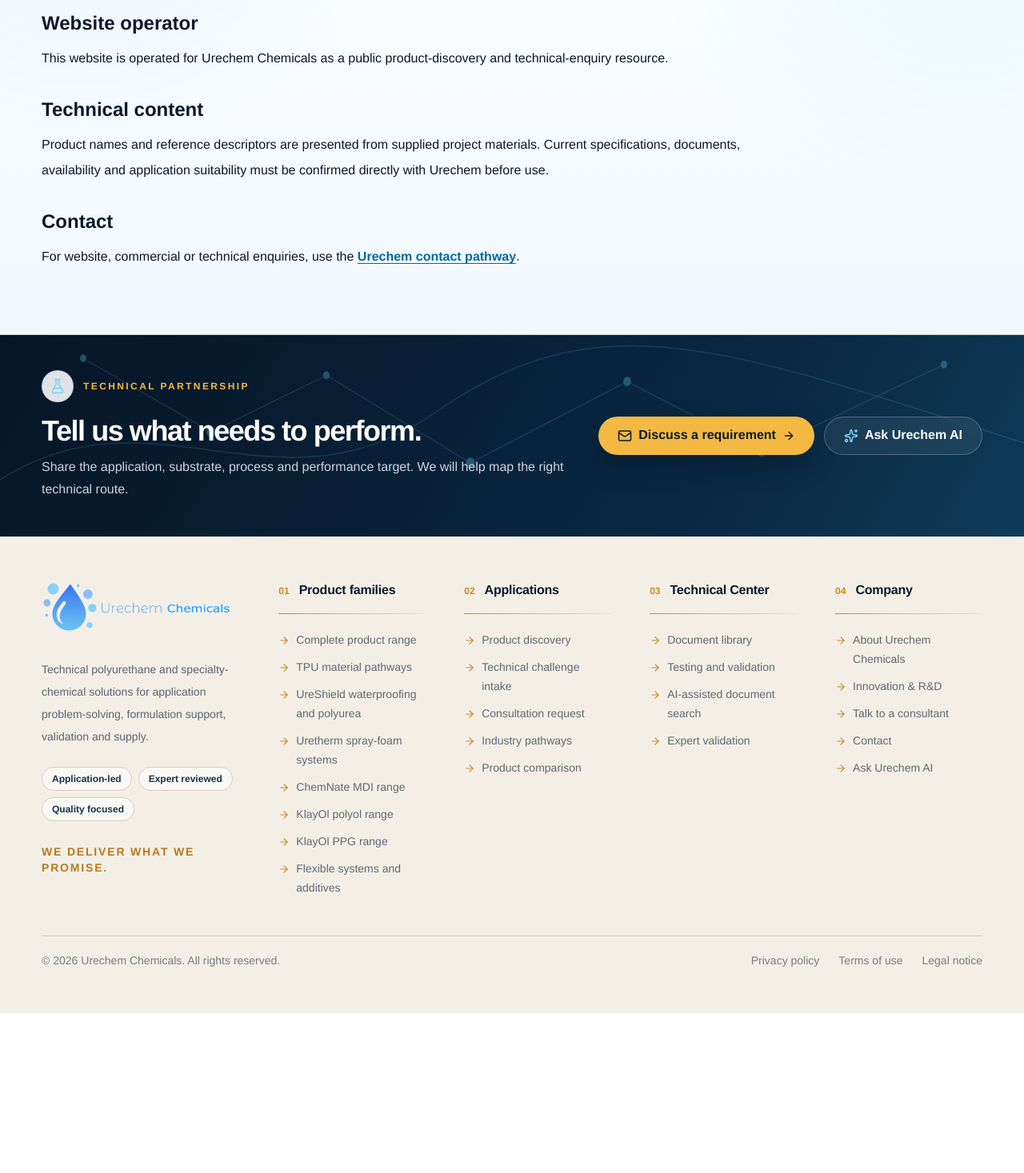
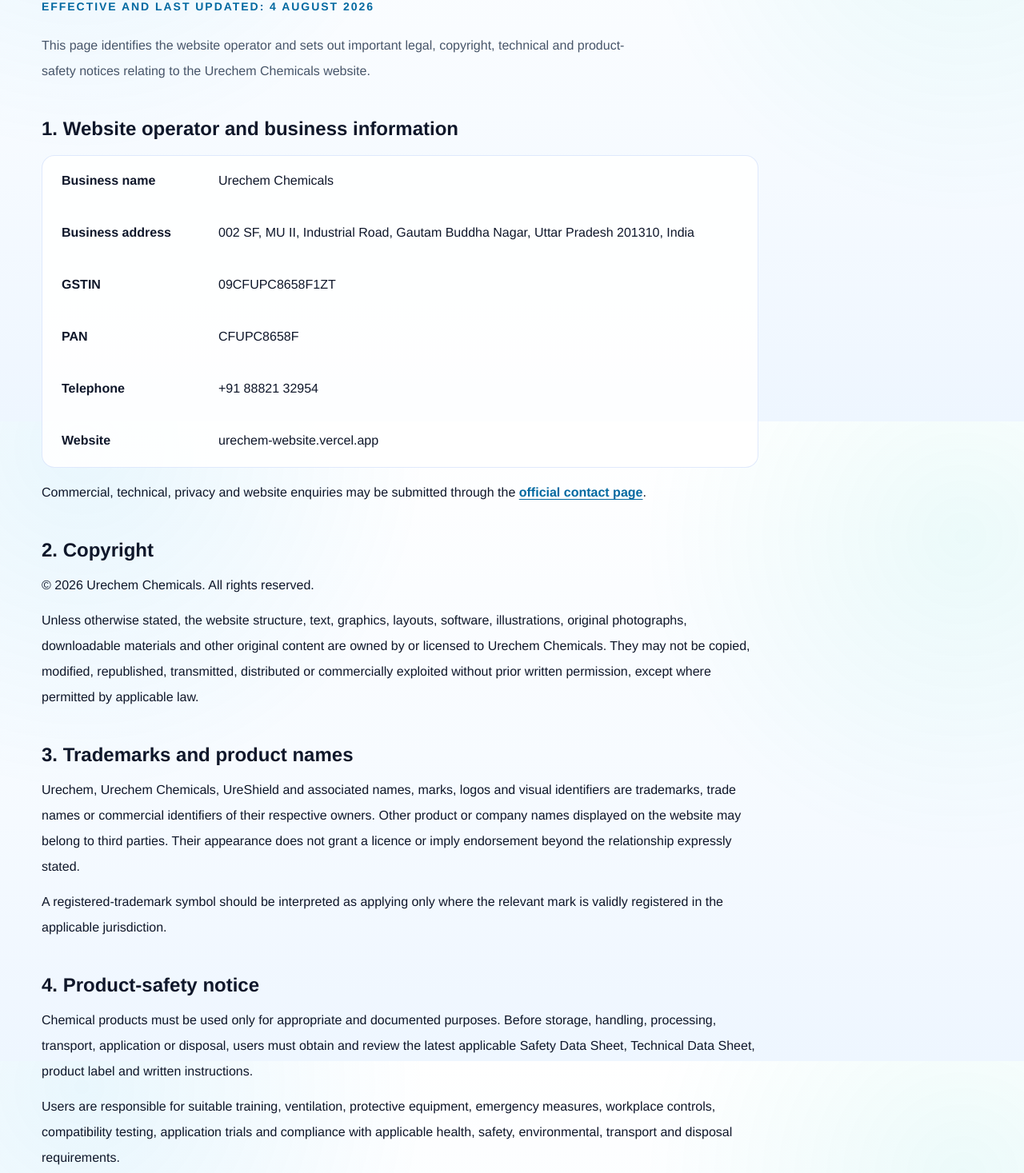
Before and after one commit to vinayaknehwal98-tech/urechem-website, a Next.js app: page /legal in a window 1280 px wide. Shown: the part 273-1740 px from the top of the page at 80% size. Before the commit the page ends 1540 px from the top, so only its background shows below. Built offline with nearby package versions, Linux system fonts and the light colour scheme.

Commit message:
Add complete Urechem legal notice

```diff
--- a/src/app/legal/page.tsx
+++ b/src/app/legal/page.tsx
@@ -2,25 +2,191 @@
 import { Container } from "@/components/ui/container";
 import { SectionLabel } from "@/components/ui/section-label";
 
-export const metadata = { title: "Legal Notice" };
+export const metadata = {
+  title: "Legal Notice",
+  description: "Legal, business, copyright and technical information for the Urechem Chemicals website.",
+};
+
+const effectiveDate = "4 August 2026";
 
 export default function Page() {
   return (
     <Container className="py-16 sm:py-20">
       <SectionLabel>Legal</SectionLabel>
-      <h1 className="mt-5 text-4xl font-black tracking-[-0.04em] text-white sm:text-5xl">Legal notice</h1>
-      <div className="mt-8 max-w-4xl space-y-8 text-base leading-8 text-slate-300">
+      <div className="mt-5 max-w-4xl">
+        <h1 className="text-4xl font-black tracking-[-0.04em] text-white sm:text-5xl">Legal notice</h1>
+        <p className="mt-4 text-sm font-semibold uppercase tracking-[0.14em] text-cyan-200">
+          Effective and last updated: {effectiveDate}
+        </p>
+        <p className="mt-6 max-w-3xl text-base leading-8 text-slate-300">
+          This page identifies the website operator and sets out important legal, copyright, technical and product-safety
+          notices relating to the Urechem Chemicals website.
+        </p>
+      </div>
+
+      <div className="mt-10 max-w-4xl space-y-10 text-base leading-8 text-slate-300">
         <section>
-          <h2 className="text-2xl font-semibold text-white">Website operator</h2>
-          <p className="mt-3">This website is operated for Urechem Chemicals as a public product-discovery and technical-enquiry resource.</p>
+          <h2 className="text-2xl font-semibold text-white">1. Website operator and business information</h2>
+          <div className="mt-4 overflow-hidden rounded-2xl border border-white/10 bg-white/[0.04]">
+            <dl className="divide-y divide-white/10">
+              <div className="grid gap-1 px-5 py-4 sm:grid-cols-[12rem_1fr] sm:px-6">
+                <dt className="font-semibold text-white">Business name</dt>
+                <dd>Urechem Chemicals</dd>
+              </div>
+              <div className="grid gap-1 px-5 py-4 sm:grid-cols-[12rem_1fr] sm:px-6">
+                <dt className="font-semibold text-white">Business address</dt>
+                <dd>002 SF, MU II, Industrial Road, Gautam Buddha Nagar, Uttar Pradesh 201310, India</dd>
+              </div>
+              <div className="grid gap-1 px-5 py-4 sm:grid-cols-[12rem_1fr] sm:px-6">
+                <dt className="font-semibold text-white">GSTIN</dt>
+                <dd>09CFUPC8658F1ZT</dd>
+              </div>
+              <div className="grid gap-1 px-5 py-4 sm:grid-cols-[12rem_1fr] sm:px-6">
+                <dt className="font-semibold text-white">PAN</dt>
+                <dd>CFUPC8658F</dd>
+              </div>
+              <div className="grid gap-1 px-5 py-4 sm:grid-cols-[12rem_1fr] sm:px-6">
+                <dt className="font-semibold text-white">Telephone</dt>
+                <dd>+91 88821 32954</dd>
+              </div>
+              <div className="grid gap-1 px-5 py-4 sm:grid-cols-[12rem_1fr] sm:px-6">
+                <dt className="font-semibold text-white">Website</dt>
+                <dd>urechem-website.vercel.app</dd>
+              </div>
+            </dl>
+          </div>
+          <p className="mt-4">
+            Commercial, technical, privacy and website enquiries may be submitted through the{" "}
+            <Link className="font-semibold text-cyan-100 underline underline-offset-4" href="/contact">
+              official contact page
+            </Link>
+            .
+          </p>
         </section>
+
         <section>
-          <h2 className="text-2xl font-semibold text-white">Technical content</h2>
-          <p className="mt-3">Product names and reference descriptors are presented from supplied project materials. Current specifications, documents, availability and application suitability must be confirmed directly with Urechem before use.</p>
+          <h2 className="text-2xl font-semibold text-white">2. Copyright</h2>
+          <p className="mt-3">© 2026 Urechem Chemicals. All rights reserved.</p>
+          <p className="mt-3">
+            Unless otherwise stated, the website structure, text, graphics, layouts, software, illustrations, original
+            photographs, downloadable materials and other original content are owned by or licensed to Urechem Chemicals.
+            They may not be copied, modified, republished, transmitted, distributed or commercially exploited without prior
+            written permission, except where permitted by applicable law.
+          </p>
         </section>
+
         <section>
-          <h2 className="text-2xl font-semibold text-white">Contact</h2>
-          <p className="mt-3">For website, commercial or technical enquiries, use the <Link className="font-semibold text-cyan-100 underline underline-offset-4" href="/contact">Urechem contact pathway</Link>.</p>
+          <h2 className="text-2xl font-semibold text-white">3. Trademarks and product names</h2>
+          <p className="mt-3">
+            Urechem, Urechem Chemicals, UreShield and associated names, marks, logos and visual identifiers are trademarks,
+            trade names or commercial identifiers of their respective owners. Other product or company names displayed on
+            the website may belong to third parties. Their appearance does not grant a licence or imply endorsement beyond
+            the relationship expressly stated.
+          </p>
+          <p className="mt-3">
+            A registered-trademark symbol should be interpreted as applying only where the relevant mark is validly
+            registered in the applicable jurisdiction.
+          </p>
+        </section>
+
+        <section>
+          <h2 className="text-2xl font-semibold text-white">4. Product-safety notice</h2>
+          <p className="mt-3">
+            Chemical products must be used only for appropriate and documented purposes. Before storage, handling,
+            processing, transport, application or disposal, users must obtain and review the latest applicable Safety Data
+            Sheet, Technical Data Sheet, product label and written instructions.
+          </p>
+          <p className="mt-3">
+            Users are responsible for suitable training, ventilation, protective equipment, emergency measures, workplace
+            controls, compatibility testing, application trials and compliance with applicable health, safety,
+            environmental, transport and disposal requirements.
+          </p>
+        </section>
+
+        <section>
+          <h2 className="text-2xl font-semibold text-white">5. Technical-information notice</h2>
+          <p className="mt-3">
+            Website content is intended for preliminary product discovery and technical discussion. Performance statements,
+            application pathways, product-family relationships, comparisons and examples may not account for every
+            formulation, substrate, process, environmental condition or end-use requirement.
+          </p>
+          <p className="mt-3">
+            Current product specifications, availability, packaging, pricing, compliance status and application suitability
+            must be confirmed directly with Urechem. The latest officially issued TDS, SDS, written quotation, order
+            confirmation, specification and project-specific written guidance take priority over general website content.
+          </p>
+        </section>
+
+        <section>
+          <h2 className="text-2xl font-semibold text-white">6. AI and automated-content notice</h2>
+          <p className="mt-3">
+            AI-assisted tools on this website provide preliminary guidance only. Automated output may be inaccurate,
+            incomplete or unsuitable for a particular application. It is not a final engineering decision, formulation
+            instruction, safety approval, quotation, warranty or binding statement by Urechem.
+          </p>
+          <p className="mt-3">
+            Important outputs must be verified against current official documents and reviewed by an authorised Urechem
+            representative before purchase, testing, production or commercial use.
+          </p>
+        </section>
+
+        <section>
+          <h2 className="text-2xl font-semibold text-white">7. Quotations, orders and official communications</h2>
+          <p className="mt-3">
+            Website forms, automated responses, document downloads and general emails do not by themselves create a binding
+            sale or service contract. Commercial commitments are valid only when confirmed through an authorised written
+            quotation, order confirmation, invoice or agreement.
+          </p>
+          <p className="mt-3">
+            Customers should verify payment instructions and bank details against a current official Urechem commercial
+            document before transferring funds. Urechem is not responsible for payment made to substituted or fraudulent
+            account details that were not independently verified through an official contact channel.
+          </p>
+        </section>
+
+        <section>
+          <h2 className="text-2xl font-semibold text-white">8. Accuracy and changes</h2>
+          <p className="mt-3">
+            Reasonable efforts are made to maintain accurate and useful information. However, website content may contain
+            errors, omissions or outdated material. Urechem may correct, replace, suspend or remove content, products,
+            documents or functionality without prior notice.
+          </p>
+        </section>
+
+        <section>
+          <h2 className="text-2xl font-semibold text-white">9. External links and third-party content</h2>
+          <p className="mt-3">
+            External links are provided for convenience. Urechem does not control and is not responsible for third-party
+            websites, availability, accuracy, security, products, services or privacy practices. Access to an external site
+            is at the user&apos;s own discretion and subject to that provider&apos;s terms.
+          </p>
+        </section>
+
+        <section>
+          <h2 className="text-2xl font-semibold text-white">10. Reporting errors, infringement or security concerns</h2>
+          <p className="mt-3">
+            To report inaccurate content, suspected misuse of Urechem materials, an intellectual-property concern or a
+            website-security issue, use the{" "}
+            <Link className="font-semibold text-cyan-100 underline underline-offset-4" href="/contact">
+              official contact pathway
+            </Link>{" "}
+            and provide enough information for the issue to be reviewed.
+          </p>
+        </section>
+
+        <section className="border-t border-white/10 pt-8">
+          <h2 className="text-2xl font-semibold text-white">Related policies</h2>
+          <p className="mt-3">
+            Use of this website is also governed by the{" "}
+            <Link className="font-semibold text-cyan-100 underline underline-offset-4" href="/terms">
+              Terms of Use
+            </Link>{" "}
+            and the{" "}
+            <Link className="font-semibold text-cyan-100 underline underline-offset-4" href="/privacy">
+              Privacy Policy
+            </Link>
+            .
+          </p>
         </section>
       </div>
     </Container>
```
